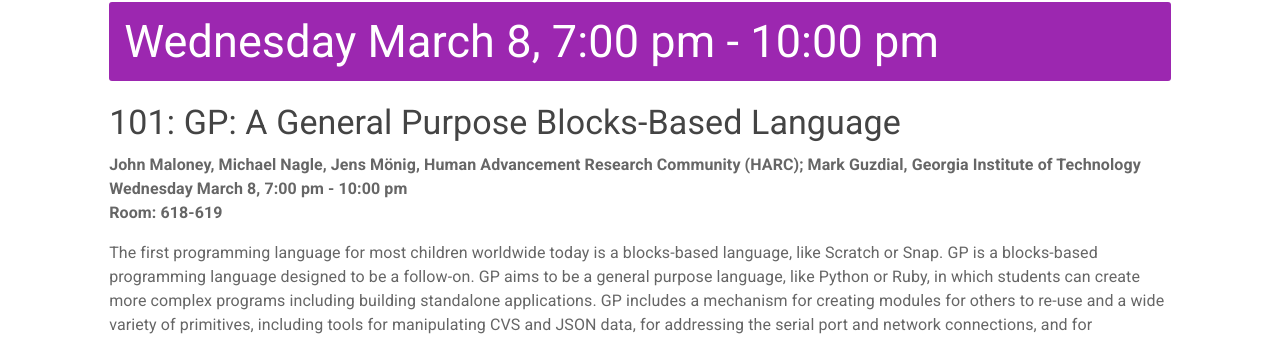
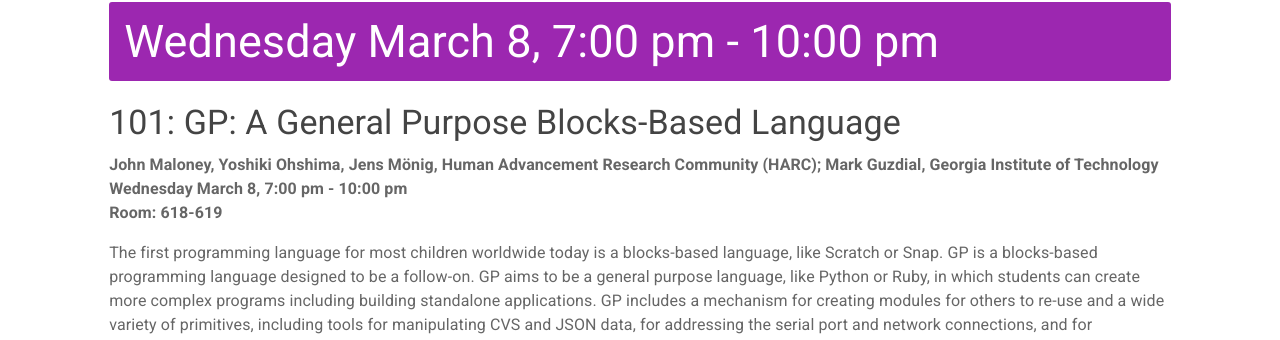
Before and after one commit to sigcsets/sigcse2017, a Jekyll site: the page built from attendees/workshops.md, in a window 1280 px wide and 900 px high. Shown: the part 193-533 px from the top of the window. Built offline with Jekyll 4.4.1, drawn with Linux system fonts in a browser that asks for light colours.

Commit message:
Updated presenters for workshop 101.

```diff
--- a/_data/workshops.yml
+++ b/_data/workshops.yml
@@ -3,7 +3,7 @@
   date: Wednesday March 8, 7:00 pm - 10:00 pm
   title: "GP: A General Purpose Blocks-Based Language"
   room: 618-619
-  presenters: John Maloney, Michael Nagle, Jens Mönig, Human Advancement
+  presenters: John Maloney, Yoshiki Ohshima, Jens Mönig, Human Advancement
     Research Community (HARC); Mark Guzdial, Georgia Institute of Technology
   abstract: |
     The first programming language for most children worldwide today is a
```
